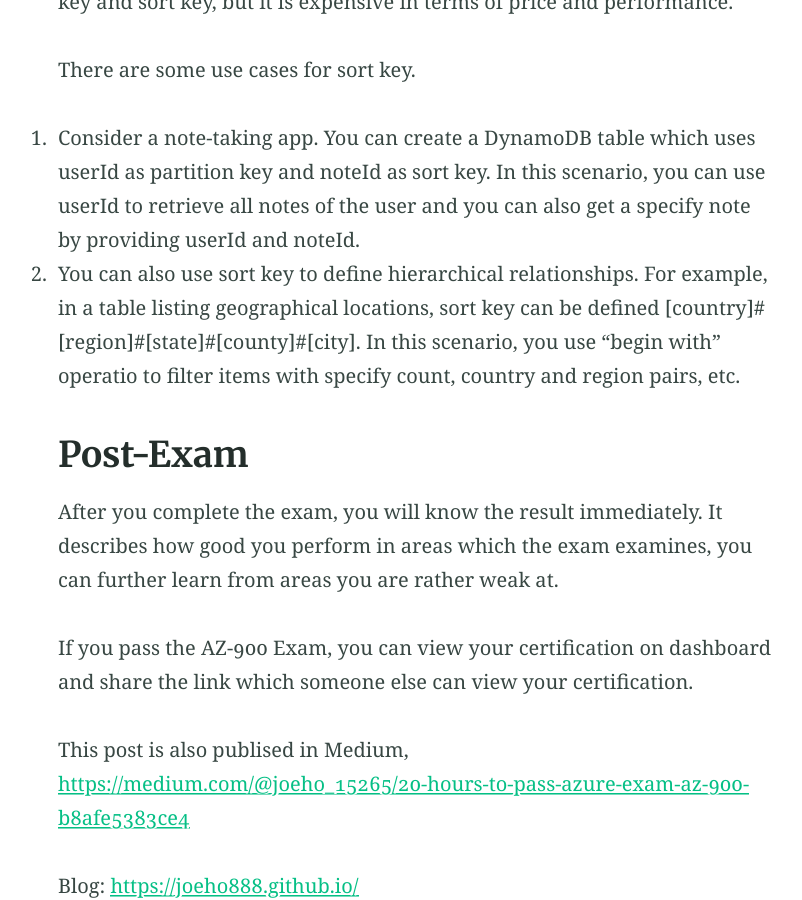
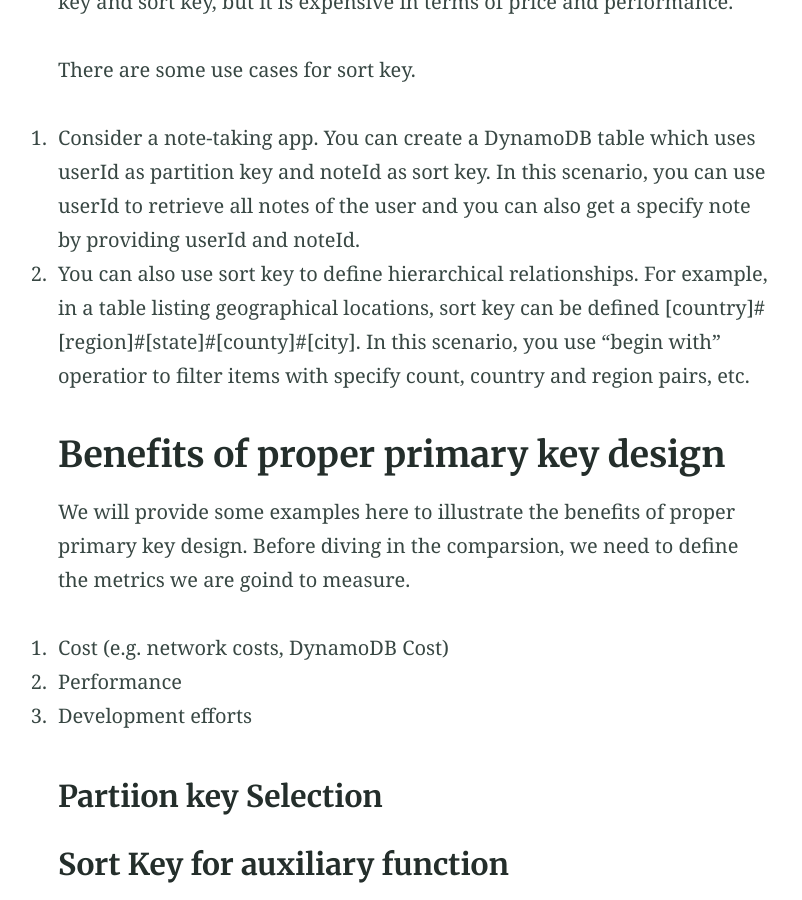
Before and after one commit to JoeHO888/JoeHo888.github.io, a Jekyll site: the page built from _posts/2020-02-27-Primary-Key-Design-In-AWS-DynamoDB.md, in a window 1280 px wide and 900 px high, scrolled down 2546 px. Shown: the whole window, without its empty margins (225-1027 px from the left). Built offline with Jekyll 4.4.1, drawn with Linux system fonts in a browser that asks for light colours; our own code applies the rules of GitHub Pages for plain Markdown files; comment, search, counter and statistics services are not loaded; some of the changed text lies outside the part shown.

Commit message:
Add Benefit and conclusion section

```diff
--- a/_posts/2020-02-27-Primary-Key-Design-In-AWS-DynamoDB.md
+++ b/_posts/2020-02-27-Primary-Key-Design-In-AWS-DynamoDB.md
@@ -1,10 +1,10 @@
 ---
-title: Primary-Key-Design-In-AWS-DynamoDB
+title: Primary Key Design In AWS DynamoDB
 categories:
 - AWS
 - DynamoDB
 excerpt: |
-  An experience sharing on how to design AWS DynamoDB primary key to facilitate its API calls
+  An experience sharing on how to design AWS DynamoDB primary key and utilizes in DynamoDB API calls
 feature_text: |
   ## Joe Ho Blog
   Primary Key Design In AWS DynamoDB
@@ -39,12 +39,22 @@ Remark: It is still feasible to filter items in DynamoDB other than partition ke
 
 There are some use cases for sort key.
 1. Consider a note-taking app. You can create a DynamoDB table which uses userId as partition key and noteId as sort key. In this scenario, you can use userId to retrieve all notes of the user and you can also get a specify note by providing userId and noteId.
-2. You can also use sort key to define hierarchical relationships. For example, in a table listing geographical locations, sort key can be defined [country]#[region]#[state]#[county]#[city]. In this scenario, you use "begin with" operatio to filter items with specify count, country and region pairs, etc.
+2. You can also use sort key to define hierarchical relationships. For example, in a table listing geographical locations, sort key can be defined [country]#[region]#[state]#[county]#[city]. In this scenario, you use "begin with" operatior to filter items with specify count, country and region pairs, etc.
 
-## Post-Exam
-After you complete the exam, you will know the result immediately. It describes how good you perform in areas which the exam examines, you can further learn from areas you are rather weak at.
+## Benefits of proper primary key design
+We will provide some examples here to illustrate the benefits of proper primary key design.
+Before diving in the comparsion, we need to define the metrics we are goind to measure.
+1. Cost (e.g. network costs, DynamoDB Cost)
+2. Performance
+3. Development efforts
 
-If you pass the AZ-900 Exam, you can view your certification on dashboard and share the link which someone else can view your certification.
+### Partiion key Selection
+
+### Sort Key for auxiliary function
+
+## Conclusion
+If your table is small, using partition key solely as the primary key is good enough, because you don't need to spend extra efforts to worry about sort key.
+However, it is better to use sort key in your table if you table grows, it can help you extend the capability of DynamoDB query and lower your cost.
 
 This post is also publised in Medium, [https://medium.com/@joeho_15265/20-hours-to-pass-azure-exam-az-900-b8afe5383ce4](https://medium.com/@joeho_15265/20-hours-to-pass-azure-exam-az-900-b8afe5383ce4)
 
```
